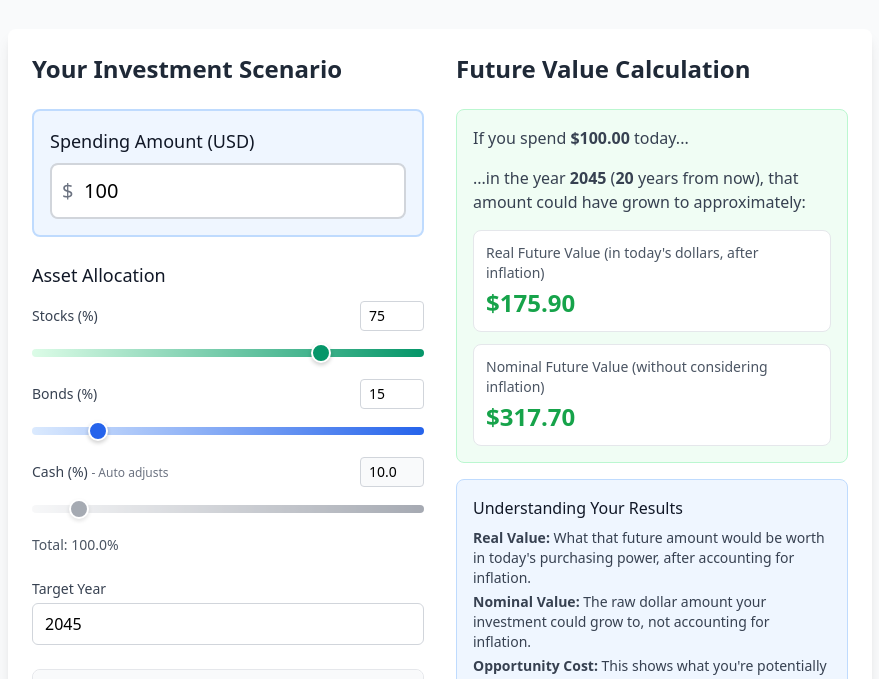
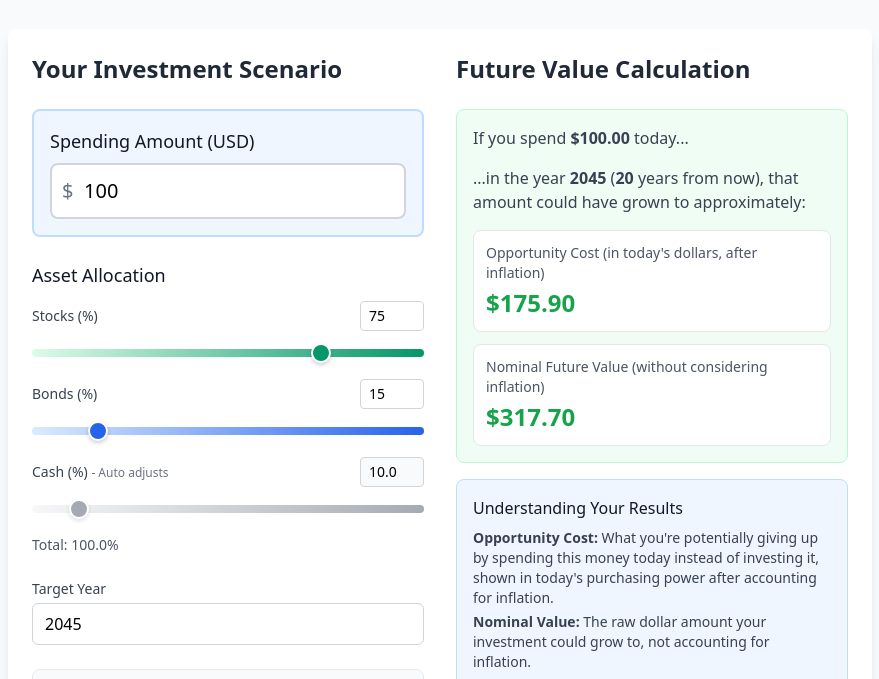
Before and after one commit to denehs/future-dollar, a website: page index.html in a window 1280 px wide. Shown: the part 111-790 px from the top of the page, without its empty margins (200-1079 px from the left). Drawn offline with nearby package versions, Linux system fonts and the light colour scheme.

Commit message:
Rename Real Future Value to Opportunity Cost and remove duplicate explanation item for clearer messaging

```diff
--- a/index.html
+++ b/index.html
@@ -342,7 +342,7 @@
 
                             <div class="space-y-3">
                                 <div class="bg-white rounded-lg p-3 border">
-                                    <div class="text-sm text-gray-600 mb-1">Real Future Value (in today's dollars, after inflation)</div>
+                                    <div class="text-sm text-gray-600 mb-1">Opportunity Cost (in today's dollars, after inflation)</div>
                                     <div class="text-2xl font-bold text-blue-600" id="realValue">$176.30</div>
                                 </div>
 
@@ -357,9 +357,8 @@
                         <div class="bg-blue-50 border border-blue-200 rounded-lg p-4">
                             <h4 class="font-medium text-gray-900 mb-2">Understanding Your Results</h4>
                             <ul class="text-sm text-gray-700 space-y-1">
-                                <li><strong>Real Value:</strong> What that future amount would be worth in today's purchasing power, after accounting for inflation.</li>
+                                <li><strong>Opportunity Cost:</strong> What you're potentially giving up by spending this money today instead of investing it, shown in today's purchasing power after accounting for inflation.</li>
                                 <li><strong>Nominal Value:</strong> The raw dollar amount your investment could grow to, not accounting for inflation.</li>
-                                <li><strong>Opportunity Cost:</strong> This shows what you're potentially giving up by spending this money today instead of investing it.</li>
                             </ul>
                         </div>
 
```
